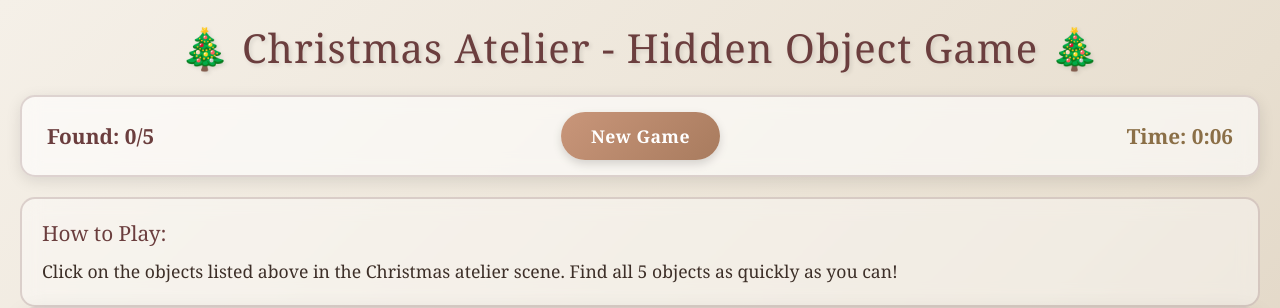
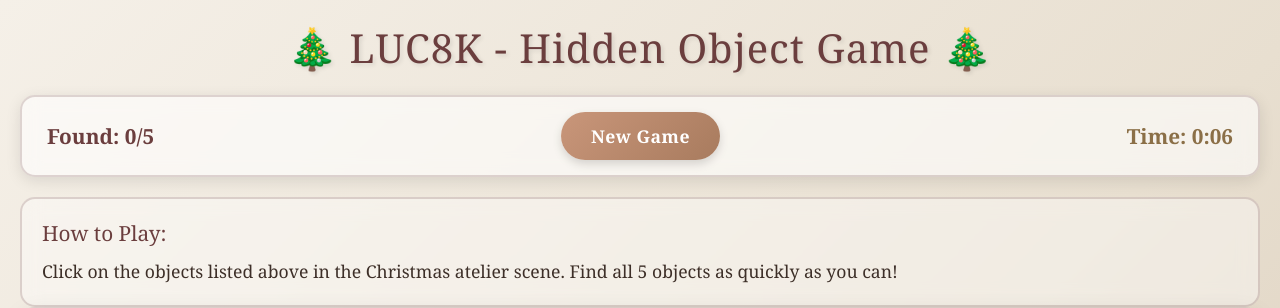
Before and after one commit to jerxmyg/hidden-object-game, a Flask app: page / in a window 1280 px wide. Shown: the top 308 px of the page. Run offline with Flask 3, Linux system fonts and the light colour scheme.

Commit message:
name change of header

```diff
--- a/templates/index.html
+++ b/templates/index.html
@@ -8,7 +8,7 @@
 </head>
 <body>
     <div class="container">
-        <h1>🎄 Christmas Atelier - Hidden Object Game 🎄</h1>
+        <h1>🎄 LUC8K - Hidden Object Game 🎄</h1>
 
         <div class="game-info">
             <div class="score">
```
